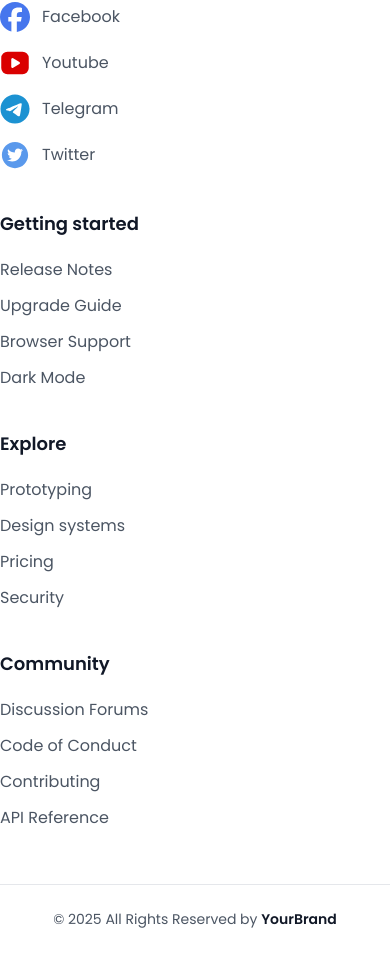
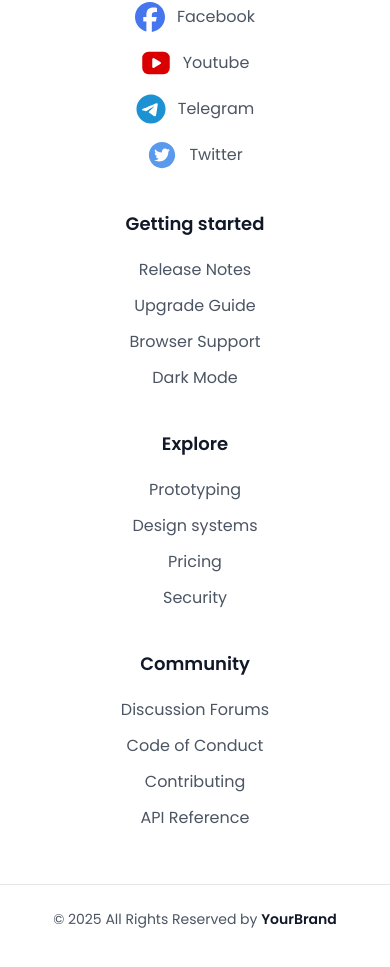
Before and after one commit to Rakib-Hassan-web/E-commarce-Project-nexton-, a React (Vite) app: page /DetailPage in a window 390 px wide. Shown: the part 1417-2384 px from the top of the page. Built offline with nearby package versions, Linux system fonts and the light colour scheme; no server answers.

Commit message:
responsive

```diff
--- a/src/components/Footer.jsx
+++ b/src/components/Footer.jsx
@@ -17,30 +17,26 @@ const Footer = () => {
           <div className='grid grid-cols-1 sm:grid-cols-2 lg:grid-cols-4 gap-[40px] md:gap-[60px] lg:gap-[80px] justify-between'>
 
             {/* ------------- First Footer Column ------------ */}
-            <div className="first_col">
-              <img src={footerlogo} alt="FooterLOGO" className='w-[119px]' />
+            <div className="first_col text-center sm:text-left">
+              <img src={footerlogo} alt="FooterLOGO" className='w-[119px] mx-auto sm:mx-0' />
 
               <div className='mt-5 space-y-4'>
-                {/* Facebook */}
-                <Link to={'#'} className='flex items-center gap-3'>
+                <Link to={'#'} className='flex items-center justify-center sm:justify-start gap-3'>
                   <FaFacebook className='text-[#4676ED] text-3xl' />
                   <h2 className='font-praymary font-normal text-base text-praymary'>Facebook</h2>
                 </Link>
 
-                {/* Youtube */}
-                <Link to={'#'} className='flex items-center gap-3'>
+                <Link to={'#'} className='flex items-center justify-center sm:justify-start gap-3'>
                   <TbBrandYoutubeFilled className='text-[#DA0000] text-3xl' />
                   <h2 className='font-praymary font-normal text-base text-praymary'>Youtube</h2>
                 </Link>
 
-                {/* Telegram */}
-                <Link to={'#'} className='flex items-center gap-3'>
+                <Link to={'#'} className='flex items-center justify-center sm:justify-start gap-3'>
                   <FaTelegram className='text-[#1c92d2] text-3xl' />
                   <h2 className='font-praymary font-normal text-base text-praymary'>Telegram</h2>
                 </Link>
 
-                {/* Twitter */}
-                <Link to={'#'} className='flex items-center gap-3'>
+                <Link to={'#'} className='flex items-center justify-center sm:justify-start gap-3'>
                   <AiFillTwitterCircle className='text-[#5A99EC] text-3xl' />
                   <h2 className='font-praymary font-normal text-base text-praymary'>Twitter</h2>
                 </Link>
@@ -48,44 +44,37 @@ const Footer = () => {
             </div>
 
             {/* ------------- Second Footer Column ------------ */}
-            <div className="SecondCol">
-              <h1 className='font-praymary font-semibold text-second text-lg pb-5 text-left'>
-                Getting started
-              </h1>
-              <div className='flex flex-col text-left space-y-3'>
-                <button className='font-praymary font-normal text-praymary text-base text-left'>Release Notes</button>
-                <button className='font-praymary font-normal text-praymary text-base text-left'>Upgrade Guide</button>
-                <button className='font-praymary font-normal text-praymary text-base text-left'>Browser Support</button>
-                <button className='font-praymary font-normal text-praymary text-base text-left'>Dark Mode</button>
+            <div className="SecondCol text-center sm:text-left">
+              <h1 className='font-praymary font-semibold text-second text-lg pb-5'>Getting started</h1>
+              <div className='flex flex-col items-center sm:items-start space-y-3'>
+                <button className='font-praymary font-normal text-praymary text-base'>Release Notes</button>
+                <button className='font-praymary font-normal text-praymary text-base'>Upgrade Guide</button>
+                <button className='font-praymary font-normal text-praymary text-base'>Browser Support</button>
+                <button className='font-praymary font-normal text-praymary text-base'>Dark Mode</button>
               </div>
             </div>
 
             {/* ------------- Third Footer Column ------------ */}
-            <div className="ThirdCOL">
-              <h1 className='font-praymary font-semibold text-second text-lg pb-5 text-left'>
-                Explore
-              </h1>
-              <div className='flex flex-col text-left space-y-3'>
-                <button className='font-praymary font-normal text-praymary text-base text-left'>Prototyping</button>
-                <button className='font-praymary font-normal text-praymary text-base text-left'>Design systems</button>
-                <button className='font-praymary font-normal text-praymary text-base text-left'>Pricing</button>
-                <button className='font-praymary font-normal text-praymary text-base text-left'>Security</button>
+            <div className="ThirdCOL text-center sm:text-left">
+              <h1 className='font-praymary font-semibold text-second text-lg pb-5'>Explore</h1>
+              <div className='flex flex-col items-center sm:items-start space-y-3'>
+                <button className='font-praymary font-normal text-praymary text-base'>Prototyping</button>
+                <button className='font-praymary font-normal text-praymary text-base'>Design systems</button>
+                <button className='font-praymary font-normal text-praymary text-base'>Pricing</button>
+                <button className='font-praymary font-normal text-praymary text-base'>Security</button>
               </div>
             </div>
 
             {/* ------------- Fourth Footer Column ------------ */}
-            <div className="FourthCOL">
-              <h1 className='font-praymary font-semibold text-second text-lg pb-5 text-left'>
-                Community
-              </h1>
-              <div className='flex flex-col text-left space-y-3'>
-                <button className='font-praymary font-normal text-praymary text-base text-left'>Discussion Forums</button>
-                <button className='font-praymary font-normal text-praymary text-base text-left'>Code of Conduct</button>
-                <button className='font-praymary font-normal text-praymary text-base text-left'>Contributing</button>
-                <button className='font-praymary font-normal text-praymary text-base text-left'>API Reference</button>
+            <div className="FourthCOL text-center sm:text-left">
+              <h1 className='font-praymary font-semibold text-second text-lg pb-5'>Community</h1>
+              <div className='flex flex-col items-center sm:items-start space-y-3'>
+                <button className='font-praymary font-normal text-praymary text-base'>Discussion Forums</button>
+                <button className='font-praymary font-normal text-praymary text-base'>Code of Conduct</button>
+                <button className='font-praymary font-normal text-praymary text-base'>Contributing</button>
+                <button className='font-praymary font-normal text-praymary text-base'>API Reference</button>
               </div>
             </div>
-
           </div>
         </div>
 
```
